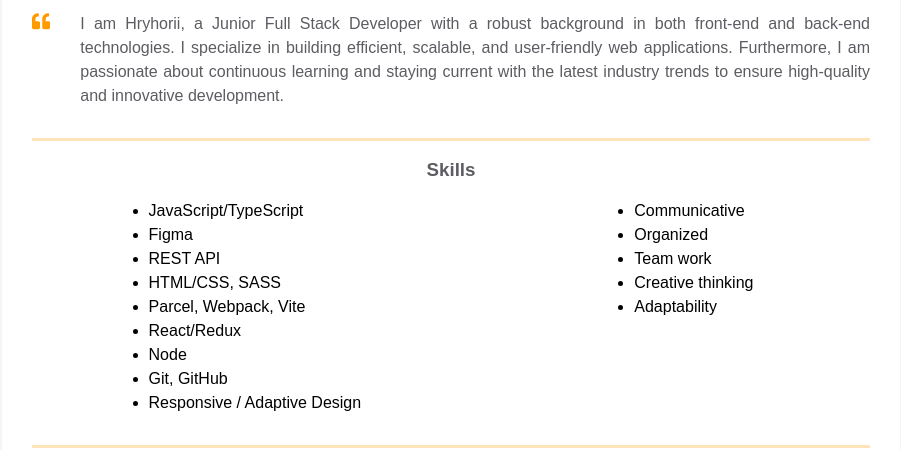
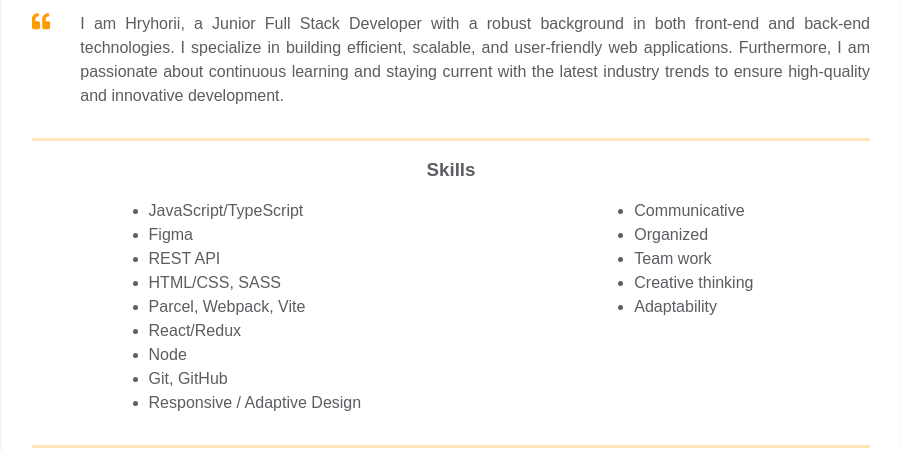
Before and after one commit to kyr13nko/homepage, a plain HTML site: page index.html in a window 1280 px wide. Shown: the part 353-803 px from the top of the page, without its empty margins (189-1090 px from the left). Drawn offline with Linux system fonts and the light colour scheme.

Commit message:
Color for the text in skills

```diff
--- a/styles.css
+++ b/styles.css
@@ -177,6 +177,8 @@ body {
   display: flex;
   justify-content: space-around;
   gap: 40px;
+
+  color: var(--secondary-text-color);
 }
 
 /* Experience and additional info styles */
```
